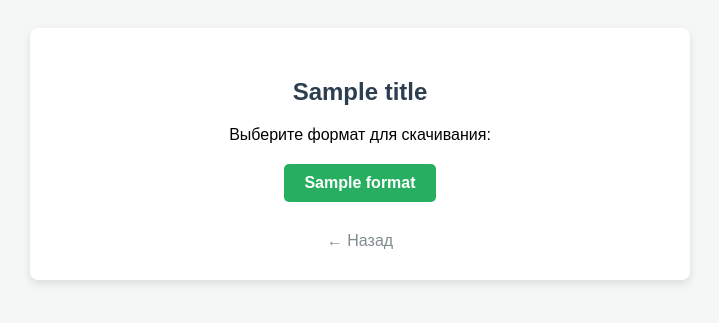
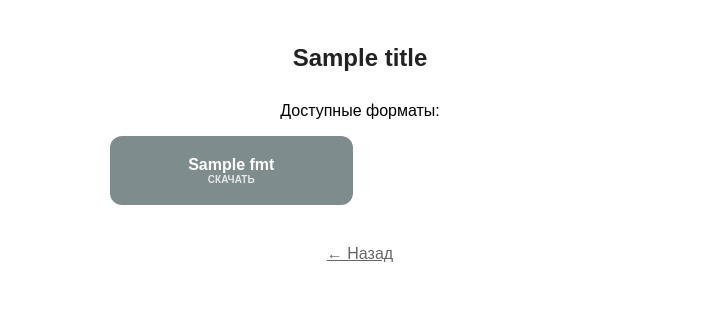
Before and after one commit to mercuryglobal28-gif/boo, a Flask app: template templates/book.html in a window 1280 px wide. Shown: the top 323 px of the page, without its empty margins (280-999 px from the left). Run offline with Flask 3, Linux system fonts and the light colour scheme; the template is opened without the code that fills it: most values are stand-ins (such as "Sample title", 1, 10 or a date in 2020).

Commit message:
Update book.html

```diff
--- a/templates/book.html
+++ b/templates/book.html
@@ -2,31 +2,39 @@
 <html lang="ru">
 <head>
     <meta charset="UTF-8">
-    <title>{{ title }}</title>
+    <meta name="viewport" content="width=device-width, initial-scale=1.0">
+    <title>Скачать</title>
     <style>
-        body { font-family: Arial, sans-serif; background: #f4f7f6; padding: 20px; display: flex; justify-content: center;}
-        .container { width: 100%; max-width: 600px; background: white; padding: 30px; border-radius: 8px; box-shadow: 0 4px 8px rgba(0,0,0,0.1); text-align: center;}
-        h2 { color: #2c3e50; }
-        .formats { margin-top: 20px; display: flex; flex-wrap: wrap; gap: 10px; justify-content: center; }
-        .format-btn { display: inline-block; padding: 10px 20px; background: #27ae60; color: white; text-decoration: none; border-radius: 5px; font-weight: bold; }
-        .format-btn:hover { background: #2ecc71; }
-        .back-link { display: block; margin-top: 30px; color: #7f8c8d; text-decoration: none; }
+        body { font-family: sans-serif; background: #fff; padding: 20px; text-align: center; }
+        .container { max-width: 500px; margin: auto; }
+        h1 { font-size: 1.5rem; color: #222; margin-bottom: 30px; }
+        .download-grid { display: grid; grid-template-columns: 1fr 1fr; gap: 15px; }
+        .btn { padding: 20px; border-radius: 12px; text-decoration: none; font-weight: bold; color: white; display: flex; flex-direction: column; align-items: center; justify-content: center; transition: 0.2s; }
+        .EPUB { background: #8e44ad; }
+        .MOBI { background: #2980b9; }
+        .FB2 { background: #27ae60; }
+        .PDF { background: #c0392b; }
+        .OTHER { background: #7f8c8d; }
+        .btn:active { opacity: 0.7; transform: scale(0.95); }
+        .back { display: block; margin-top: 40px; color: #666; }
     </style>
 </head>
 <body>
     <div class="container">
-        <h2>{{ title }}</h2>
-        <p>Выберите формат для скачивания:</p> <div class="formats">
-            {% if formats %}
-                {% for format in formats %}
-                    <a href="/download/{{ format.download_path }}" class="format-btn">{{ format.format }}</a>
-                {% endfor %}
-            {% else %}
-                <p>Нет доступных форматов .</p>
-            {% endif %}
+        <h1>{{ title }}</h1>
+        <p>Доступные форматы:</p>
+        <div class="download-grid">
+            {% for fmt in formats %}
+            <a href="/download/{{ fmt.path }}" class="btn {{ fmt.name if fmt.name in ['EPUB','MOBI','FB2','PDF'] else 'OTHER' }}">
+                <span>{{ fmt.name }}</span>
+                <small style="font-size: 10px; opacity: 0.8;">СКАЧАТЬ</small>
+            </a>
+            {% endfor %}
         </div>
-
-        <a href="javascript:history.back()" class="back-link">← Назад </a>
+        {% if not formats %}
+        <p style="color:red">Извините, прямые ссылки не найдены. Попробуйте другую книгу.</p>
+        {% endif %}
+        <a href="javascript:history.back()" class="back">← Назад</a>
     </div>
 </body>
 </html>
```
